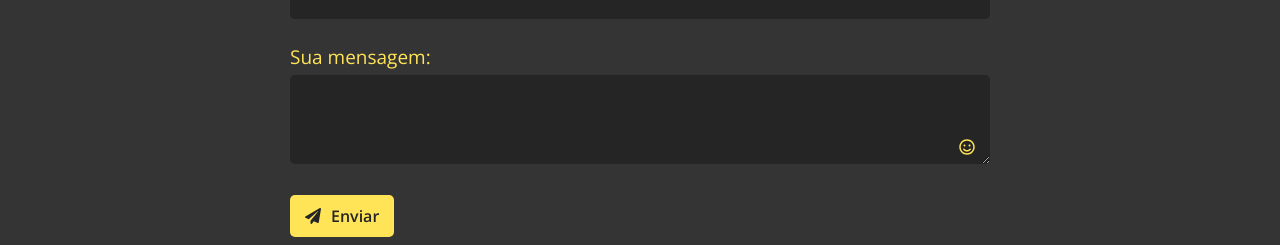
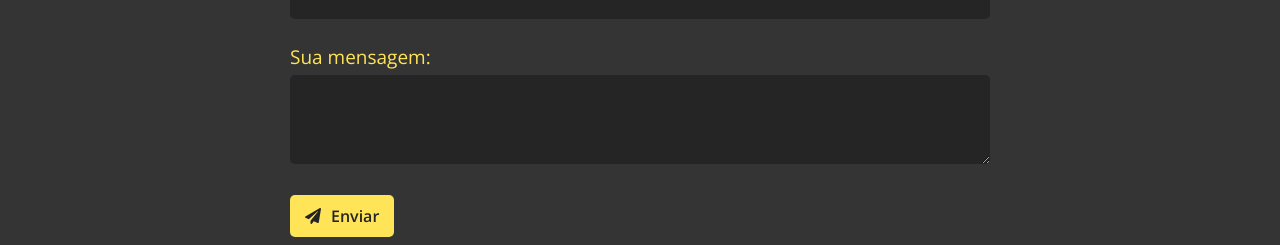
Before and after one commit to nascjoao/nascjoao.github.io, a Next.js app: page / in a window 1280 px wide. Shown: the part 2503-2748 px from the top of the page. Built offline with nearby package versions, Linux system fonts and the light colour scheme.

Commit message:
feat: emoji picker only loads after first textarea interaction

```diff
--- a/src/components/Form.js
+++ b/src/components/Form.js
@@ -14,6 +14,7 @@ export default function Form() {
   const [recaptchaValidated, setRecaptchaValidated] = useState(false)
   const [formIsBeingSent, setFormIsBeingSent] = useState(false)
   const [formSubmited, setFormSubmited] = useState(false)
+  const [textAreaIsActive, setTextAreaIsActive] = useState(false)
   const messageTextAreaRef = useRef()
 
   async function handleSubmit(event) {
@@ -97,13 +98,16 @@ export default function Form() {
             required
             onChange={({ target: { value: message } }) => setFields((current) => ({...current, message }))}
             ref={messageTextAreaRef}
+            onFocus={() => setTextAreaIsActive(true)}
           />
+          { textAreaIsActive && (
             <EmojiPicker
               onEmojiClick={(emoji) => {
                 setFields((current) => ({ ...current, message: `${current.message}${emoji}` }))
                 messageTextAreaRef.current.focus()
               }}
             />
+          ) }
         </div>
       </label>
       { Object.values(fields).some((field) => field !== '') && (
```
Lines whose indentation alone changed are shown as unchanged.
